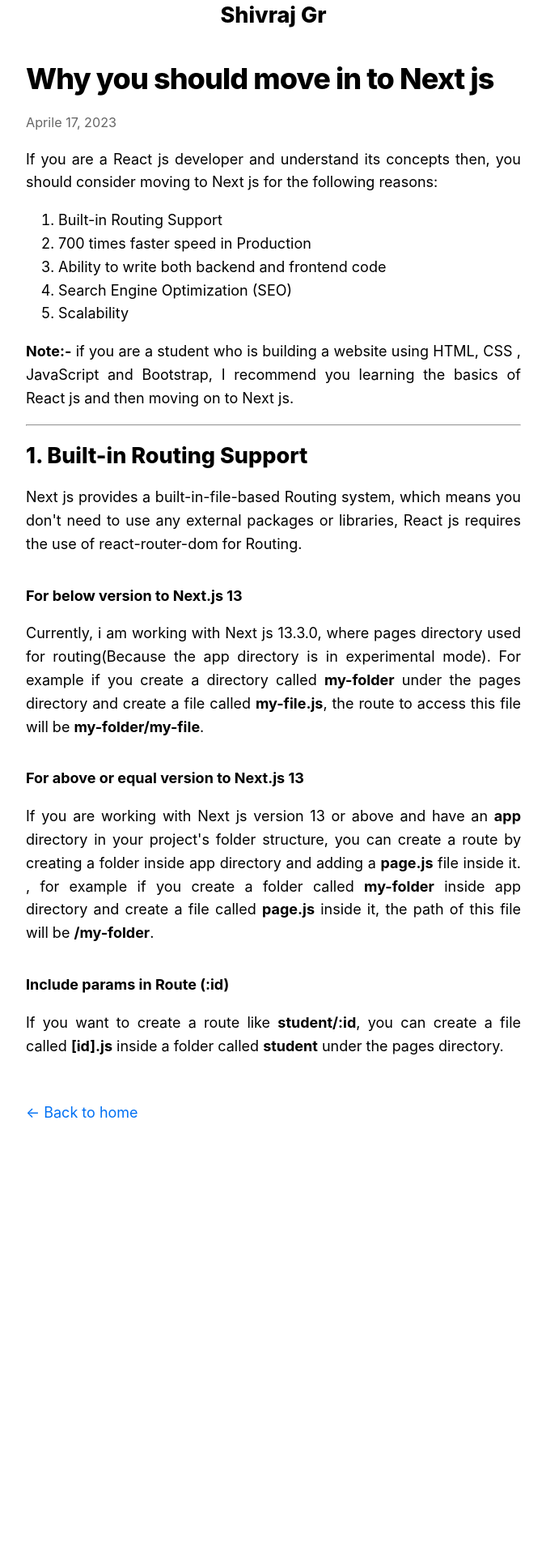
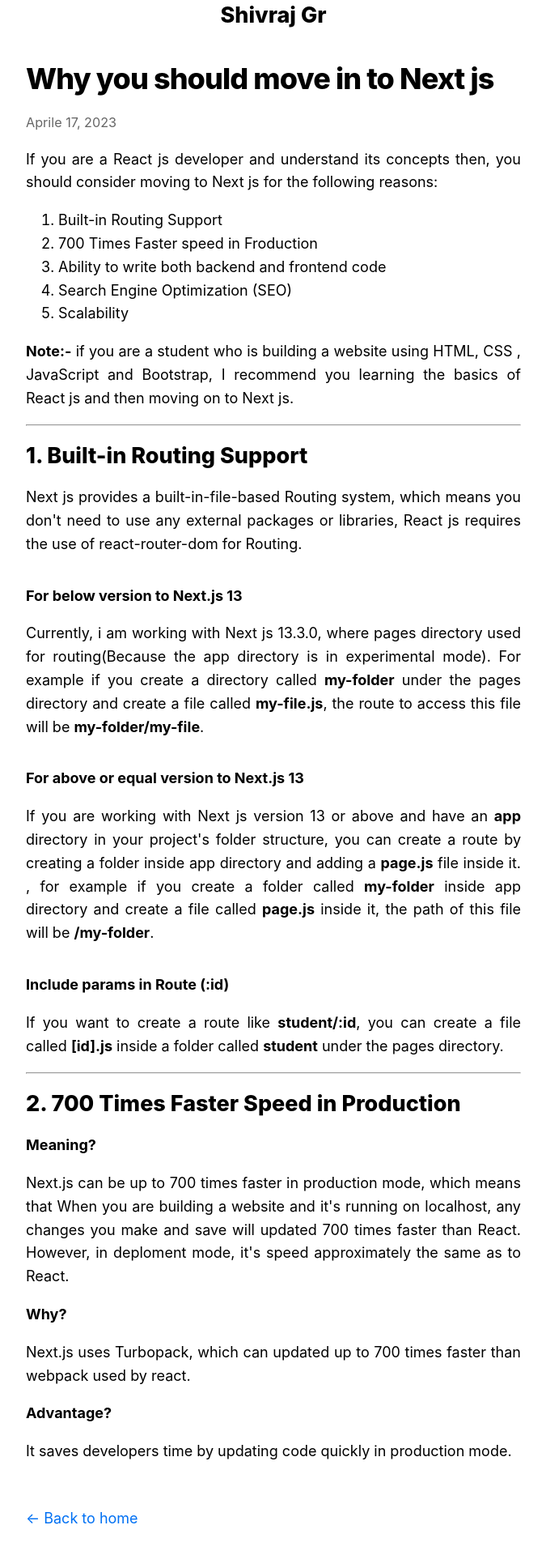
Before and after one commit to iamshiv007/NextJS-Portfolio, a Next.js app: page /posts/first-post in a window 1280 px wide. Shown: the part 180-2100 px from the top of the page at 81% size, without its empty margins (302-977 px from the left). Before the commit the page ends 1677 px from the top, so only its background shows below. Built offline with nearby package versions, Linux system fonts and the light colour scheme.

Commit message:
why Next.js : second point completed

```diff
--- a/pages/posts/first-post.jsx
+++ b/pages/posts/first-post.jsx
@@ -13,13 +13,14 @@ const FirstPost = () => {
       <p>If you are a React js developer and understand its concepts then, you should consider moving to Next js for the following reasons:</p>
       <ol>
         <li>Built-in Routing Support</li>
-        <li>700 times faster speed in Production</li>
+        <li>700 Times Faster speed in Froduction</li>
         <li>Ability to write both backend and frontend code</li>
         <li>Search Engine Optimization (SEO)</li>
         <li>Scalability</li>
       </ol>
       <p> <strong>Note:-</strong> if you are a student who is building a website using HTML, CSS , JavaScript and Bootstrap, I recommend you learning the basics of React js and then moving on to Next js.</p>
       <hr />
+      <div>
       <p className={utilStyles.headingLg}>1. Built-in Routing Support</p>
       <p>Next js provides a built-in-file-based Routing system, which means you don't need to use any external packages or libraries, React js requires the use of react-router-dom for Routing.</p>
       <h4>For below version to Next.js 13</h4>
@@ -30,6 +31,18 @@ const FirstPost = () => {
       </p>
       <h4>Include params in Route (:id)</h4>
       <p>If you want to create a route like <strong>student/:id</strong>, you can create a file called  <strong>[id].js</strong> inside a folder called <strong>student</strong> under the pages directory.</p>
+      </div>
+      <hr />
+      <div>
+      <p className={utilStyles.headingLg}>2. 700 Times Faster Speed in Production</p>
+      <strong>Meaning?</strong>
+      <p>Next.js can be up to 700 times faster in  production mode, which means that When you are building a website and it's running on localhost, any changes you make and save will updated 700 times faster than React. However, in deploment mode, it's speed approximately the same as to React.
+      </p>
+      <strong>Why?</strong>
+      <p>Next.js uses Turbopack, which can updated up to 700 times faster than webpack used by react.</p>
+      <strong>Advantage?</strong>
+      <p>It saves developers time by updating code quickly in production mode.</p>
+      </div>
     </Layout>
   );
 };
```
